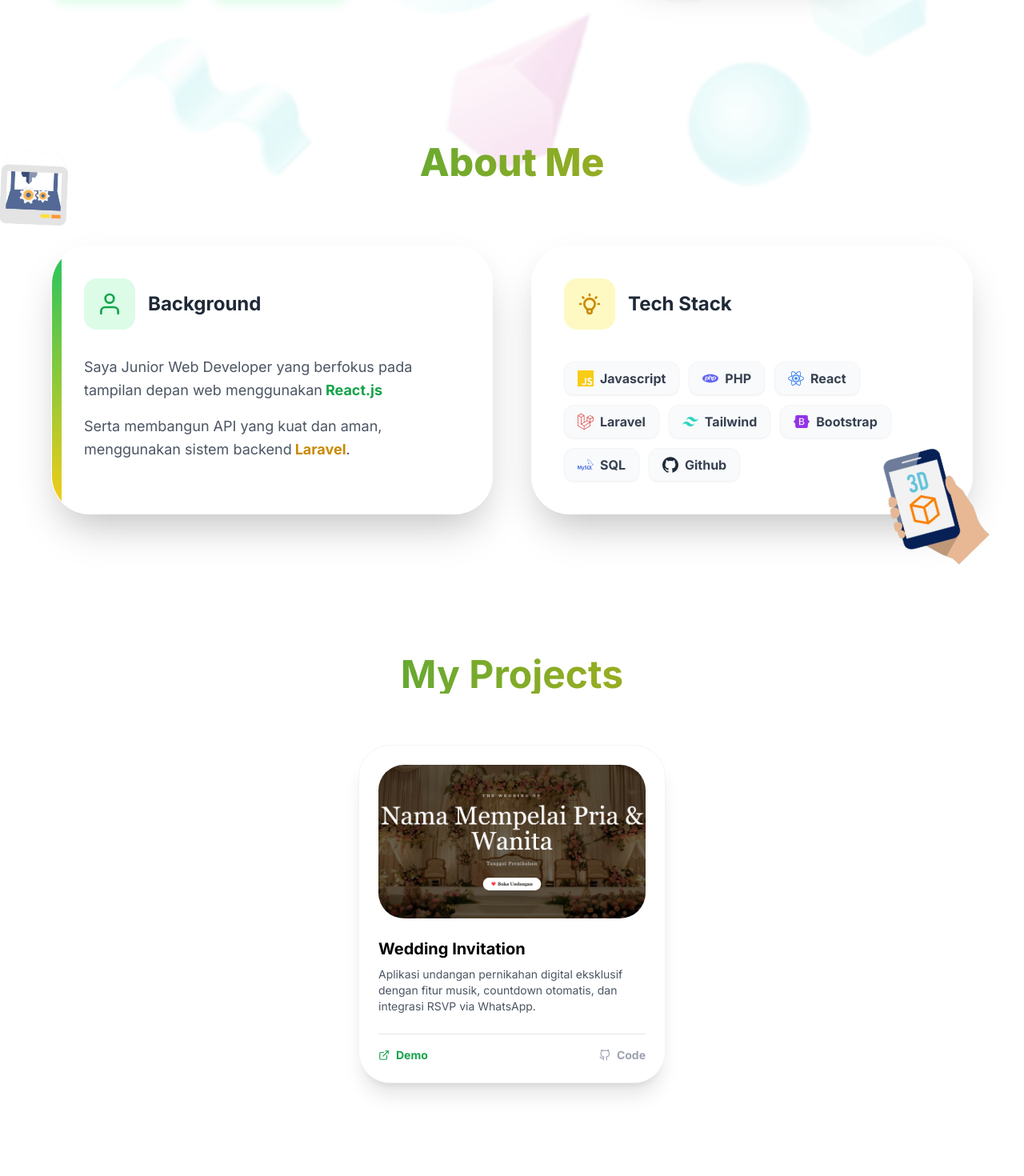
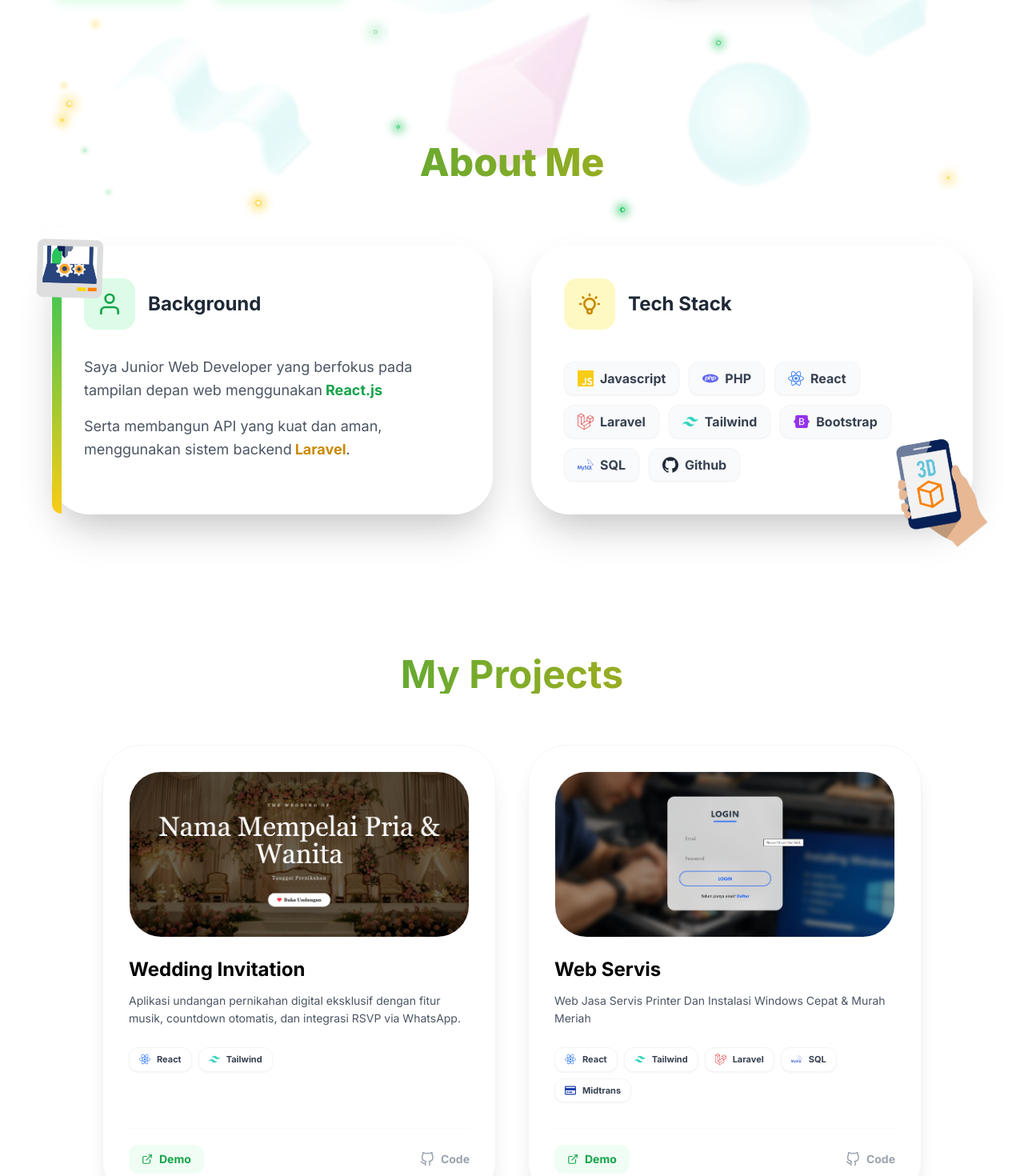
Before and after one commit to Dickyasyy/My-Portofolio, a React (Vite) app: page / in a window 1280 px wide. Shown: the part 520-1990 px from the top of the page at 80% size. Built offline with nearby package versions, Linux system fonts and the light colour scheme.

Commit message:
Menambah Efek Bintang-Bintang

```diff
--- a/src/App.jsx
+++ b/src/App.jsx
@@ -1,5 +1,5 @@
 import React, { useState } from "react";
-import { FaGithub, FaLinkedin, FaBars, FaTimes } from "react-icons/fa";
+import { FaGithub, FaLinkedin, FaBars, FaTimes, FaRegCreditCard } from "react-icons/fa";
 import { FiExternalLink, FiGithub } from "react-icons/fi";
 import {
   SiReact,
@@ -56,8 +56,94 @@ function App() {
     },
   ];
 
+  const projects = [
+    {
+      title: "Wedding Invitation",
+      description:
+        "Aplikasi undangan pernikahan digital eksklusif dengan fitur musik, countdown otomatis, dan integrasi RSVP via WhatsApp.",
+      image: GlobalImages.weddingProject,
+      demoLink: "https://undangan-pernikahan-eight-xi.vercel.app/",
+      codeLink: "https://github.com/Dickyasyy/Undangan-Pernikahan",
+      tech: [
+        { name: "React", icon: <SiReact className="text-blue-500" /> },
+        { name: "Tailwind", icon: <SiTailwindcss className="text-teal-400" /> },
+      ],
+      emoji: "💍",
+    },
+    {
+      title: "Web Servis",
+      description: "Web Jasa Servis Printer Dan Instalasi Windows Cepat & Murah Meriah",
+      image: GlobalImages.servisProject,
+      demoLink: "https://servis-laptop-frontend.vercel.app/",
+      codeLink: "https://github.com/Dickyasyy/servis-laptop-frontend",
+      tech: [
+        { name: "React", icon: <SiReact className="text-blue-500" /> },
+        { name: "Tailwind", icon: <SiTailwindcss className="text-teal-400" /> },
+        { name: "Laravel", icon: <SiLaravel className="text-red-600" /> },
+        { name: "SQL", icon: <SiMysql className="text-blue-700" /> },
+        { name: "Midtrans", icon: <FaRegCreditCard className="text-blue-800" /> }
+      ],
+      emoji: "🛍️",
+    },
+  ];
+
+  const StarSparkles = () => {
+    // Jumlah 100 agar lebih ramai dan terlihat jelas
+    const stars = Array.from({ length: 40 });
+
+    return (
+      <div className="fixed inset-0 pointer-events-none z-20 overflow-hidden">
+        {stars.map((_, i) => {
+          const size = Math.random() * 5 + 2;
+          const isGreen = Math.random() > 0.5; // 50% Hijau, 50% Kuning
+
+          return (
+            <motion.div
+              key={i}
+              className="absolute"
+              initial={{
+                opacity: 0,
+                x: Math.random() * 100 + "vw",
+                y: Math.random() * 100 + "vh",
+              }}
+              animate={{
+                opacity: [0, 1, 0.5, 1, 0], // Berkedip lebih tajam
+                scale: [0, 1, 1.2, 1, 0],
+                rotate: [0, 90, 180], // Sedikit rotasi agar dinamis
+              }}
+              transition={{
+                duration: Math.random() * 5 + 3,
+                repeat: Infinity,
+                delay: Math.random() * 10,
+                ease: "easeInOut",
+              }}
+              style={{
+                width: size + "px",
+                height: size + "px",
+              }}
+            >
+              {/* Logika Warna: Hijau atau Kuning */}
+              <div
+                className={`w-full h-full rounded-full blur-[0.3px]
+                  ${
+                    isGreen
+                      ? "bg-green-500 shadow-[0_0_12px_4px_rgba(34,197,94,0.8)]"
+                      : "bg-yellow-400 shadow-[0_0_12px_4px_rgba(250,204,21,0.8)]"
+                  }`}
+              />
+
+              {/* Inti Cahaya Putih (Agar terlihat seperti berlian/bintang asli) */}
+              <div className="absolute inset-[20%] bg-white rounded-full opacity-80" />
+            </motion.div>
+          );
+        })}
+      </div>
+    );
+  };
+
   return (
     <div className="relative min-h-screen w-full bg-white overflow-x-hidden">
+      <StarSparkles />
       {/* --- BACKGROUND ANIMASI GLOBAL --- */}
       <div className="fixed inset-0 z-0 pointer-events-none">
         <motion.img
@@ -284,58 +370,45 @@ function App() {
           id="about"
           className="px-4 md:px-8 lg:px-16 py-24 bg-transparent relative overflow-hidden"
         >
-          {/* --- ANIMASI GAMBAR TAMBAHAN --- */}
-          {/* Gambar 1: Kiri Atas - Posisi disesuaikan agar tidak terlalu bawah */}
-          <motion.img
-            src={GlobalImages.AnimAbout1}
-            alt="deco-1"
-            className="absolute top-24 -left-5 w-32 h-32 opacity-80 z-0 hidden lg:block"
-            animate={{
-              y: [0, -20, 0],
-              rotate: [0, 8, 0],
-              scale: [1, 1.05, 1],
-            }}
-            transition={{ duration: 5, repeat: Infinity, ease: "easeInOut" }}
-          />
-
           <div className="max-w-7xl mx-auto relative z-10">
             <motion.h2
               initial={{ opacity: 0, y: 20 }}
               whileInView={{ opacity: 1, y: 0 }}
+              viewport={{ once: true }}
               className="text-4xl md:text-5xl font-extrabold mb-20 text-center bg-gradient-to-r from-green-600 to-yellow-500 bg-clip-text text-transparent"
             >
               About Me
             </motion.h2>
 
             <div className="grid md:grid-cols-2 gap-12 relative">
-              {/* Gambar 2: Kanan Depan (Z-index lebih tinggi dari card) */}
+              {/* --- CARD 1: BACKGROUND --- */}
+              <motion.div
+                whileHover={{ y: -15 }}
+                initial={{ opacity: 0, x: -30 }}
+                whileInView={{ opacity: 1, x: 0 }}
+                viewport={{ once: true }}
+                className="group p-10 rounded-[3rem] bg-white/80 backdrop-blur-xl shadow-2xl border border-white relative z-10"
+              >
+                {/* ANIMASI 1: Sekarang di dalam Card 1 (Kiri Atas Card) */}
                 <motion.img
-                src={GlobalImages.AnimAbout2}
-                alt="deco-2"
-                className="absolute -bottom-16 -right-10 w-48 h-48 z-30 pointer-events-none hidden lg:block"
+                  src={GlobalImages.AnimAbout1}
+                  alt="deco-1"
+                  className="absolute -top-10 -left-10 w-24 h-24 md:w-32 md:h-32 z-20 pointer-events-none"
                   animate={{
-                  y: [0, 25, 0],
-                  rotate: [0, -15, 0],
+                    y: [0, -10, 0],
+                    rotate: [0, 5, 0],
                   }}
                   transition={{
-                  duration: 4,
+                    duration: 5,
                     repeat: Infinity,
                     ease: "easeInOut",
                   }}
                 />
 
-              {/* CARD 1: BACKGROUND */}
-              <motion.div
-                whileHover={{ y: -15 }}
-                initial={{ opacity: 0, x: -30 }}
-                whileInView={{ opacity: 1, x: 0 }}
-                className="group p-10 rounded-[3rem] bg-white/80 backdrop-blur-xl shadow-2xl border border-white relative overflow-hidden z-10"
-              >
-                <div className="absolute top-0 left-0 w-3 h-full bg-gradient-to-b from-green-500 to-yellow-400 group-hover:w-4 transition-all"></div>
+                <div className="absolute top-0 left-0 w-3 h-full bg-gradient-to-b from-green-500 to-yellow-400 group-hover:w-4 transition-all rounded-l-[3rem]"></div>
 
                 <div className="flex items-center gap-4 mb-8">
                   <div className="p-4 bg-green-100 rounded-2xl text-green-600">
-                    {/* Ikon User yang Pasti Muncul (Inline SVG) */}
                     <svg
                       width="32"
                       height="32"
@@ -372,13 +445,30 @@ function App() {
                 </p>
               </motion.div>
 
-              {/* CARD 2: TECH STACK */}
+              {/* --- CARD 2: TECH STACK --- */}
               <motion.div
                 whileHover={{ y: -15 }}
                 initial={{ opacity: 0, x: 30 }}
                 whileInView={{ opacity: 1, x: 0 }}
-                className="p-10 rounded-[3rem] bg-white/80 backdrop-blur-xl shadow-2xl border border-white z-10"
+                viewport={{ once: true }}
+                className="p-10 rounded-[3rem] bg-white/80 backdrop-blur-xl shadow-2xl border border-white relative z-10"
               >
+                {/* ANIMASI 2: Menempel di Card 2 (Kanan Bawah) */}
+                <motion.img
+                  src={GlobalImages.AnimAbout2}
+                  alt="deco-2"
+                  className="absolute -bottom-12 -right-10 w-32 h-32 md:w-44 md:h-44 z-30 pointer-events-none"
+                  animate={{
+                    y: [0, 15, 0],
+                    rotate: [0, -10, 0],
+                  }}
+                  transition={{
+                    duration: 4,
+                    repeat: Infinity,
+                    ease: "easeInOut",
+                  }}
+                />
+
                 <div className="flex items-center gap-4 mb-10">
                   <div className="p-4 bg-yellow-100 rounded-2xl text-yellow-600">
                     <svg
@@ -439,7 +529,8 @@ function App() {
                     <motion.span
                       key={skill.name}
                       whileHover={{ scale: 1.1, y: -5 }}
-                      className="flex items-center gap-2 px-4 py-2 bg-gray-50 rounded-xl font-bold text-gray-700 border border-gray-100 shadow-sm"
+                      whileTap={{ scale: 0.95 }} // Tambahan agar saat di-klik/sentuh di HP ada feedback
+                      className="flex items-center gap-2 px-4 py-2 bg-gray-50 rounded-xl font-bold text-gray-700 border border-gray-100 shadow-sm cursor-pointer touch-none"
                     >
                       <span className="text-xl">{skill.icon}</span> {skill.name}
                     </motion.span>
@@ -450,45 +541,7 @@ function App() {
           </div>
         </section>
 
-        {/* Projects Section */}
-        {/* <section
-          id="projects"
-          className="px-4 md:px-8 lg:px-16 py-20 bg-transparent"
-        >
-          <div className="max-w-7xl mx-auto">
-            <h2 className="text-3xl md:text-5xl font-bold mb-16 text-center bg-gradient-to-r from-green-600 to-yellow-500 bg-clip-text text-transparent">
-              My Projects
-            </h2>
-            <div className="grid md:grid-cols-3 gap-8">
-              {[1, 2, 3].map((item) => (
-                <motion.div
-                  key={item}
-                  whileHover={{ y: -10 }}
-                  className="bg-white/90 backdrop-blur-md p-6 rounded-[2.5rem] shadow-xl border border-gray-100 group"
-                >
-                  <div className="h-48 bg-gradient-to-br from-green-50 to-yellow-50 rounded-[2rem] mb-6 flex items-center justify-center text-5xl">
-                    🛍️
-                  </div>
-                  <h3 className="text-xl font-bold mb-2 group-hover:text-green-600 transition-colors">
-                    E-commerce App
-                  </h3>
-                  <p className="text-gray-600 mb-6 text-sm">
-                    Membangun platform belanja modern dengan integrasi payment
-                    gateway.
-                  </p>
-                  <div className="flex justify-between items-center border-t pt-4">
-                    <button className="text-green-600 font-bold text-sm flex items-center gap-2">
-                      <FiExternalLink /> Demo
-                    </button>
-                    <button className="text-gray-400 font-bold text-sm flex items-center gap-2">
-                      <FiGithub /> Code
-                    </button>
-                  </div>
-                </motion.div>
-              ))}
-            </div>
-          </div>
-        </section> */}
+        {/* Project Session */}
         <section
           id="projects"
           className="px-4 md:px-8 lg:px-16 py-20 bg-transparent"
@@ -498,50 +551,77 @@ function App() {
               My Projects
             </h2>
 
-            <div className="flex justify-center">
+            <div className="grid grid-cols-1 md:grid-cols-2 gap-10 max-w-5xl mx-auto">
+              {projects.map((project, index) => (
                 <motion.div
+                  key={index}
+                  initial={{ opacity: 0, y: 20 }}
+                  whileInView={{ opacity: 1, y: 0 }}
+                  viewport={{ once: true }}
+                  transition={{ delay: index * 0.1 }}
                   whileHover={{ y: -10 }}
-                className="w-full max-w-sm bg-white/90 backdrop-blur-md p-6 rounded-[2.5rem] shadow-xl border border-gray-100 group"
+                  whileTap={{ scale: 0.98 }}
+                  className="bg-white/90 backdrop-blur-md p-8 rounded-[3rem] shadow-xl border border-gray-100 group flex flex-col h-full"
                 >
-                {/* Kontainer Gambar Proyek */}
-                <div className="h-48 overflow-hidden rounded-[2rem] mb-6 flex items-center justify-center bg-stone-100">
+                  {/* Gambar Proyek */}
+                  <div className="h-52 overflow-hidden rounded-[2.5rem] mb-6 flex items-center justify-center bg-gray-50 relative border border-gray-100">
+                    {project.image ? (
                       <img
-                    src={GlobalImages.weddingProject}
-                    alt="Wedding Invitation Project"
-                    className="w-full h-full object-cover group-hover:scale-110 transition-transform duration-500"
+                        src={project.image}
+                        alt={project.title}
+                        className="w-full h-full object-cover group-hover:scale-110 transition-transform duration-700"
                       />
+                    ) : (
+                      <span className="text-6xl group-hover:scale-125 transition-all duration-500">
+                        {project.emoji}
+                      </span>
+                    )}
                   </div>
 
-                <h3 className="text-xl font-bold mb-2 group-hover:text-green-600 transition-colors">
-                  Wedding Invitation
+                  <h3 className="text-2xl font-bold mb-3 group-hover:text-green-600 transition-colors">
+                    {project.title}
                   </h3>
-                <p className="text-gray-600 mb-6 text-sm">
-                  Aplikasi undangan pernikahan digital eksklusif dengan fitur
-                  musik, countdown otomatis, dan integrasi RSVP via WhatsApp.
+
+                  <p className="text-gray-600 mb-6 text-sm leading-relaxed">
+                    {project.description}
                   </p>
 
-                <div className="flex justify-between items-center border-t pt-4">
-                  {/* Link Demo - Ganti button jadi tag <a> */}
+                  {/* TECH STACK ALA "ABOUT ME" */}
+                  <div className="flex flex-wrap gap-2 mb-8">
+                    {project.tech.map((skill, i) => (
+                      <motion.span
+                        key={i}
+                        whileHover={{ scale: 1.05, y: -2 }}
+                        whileTap={{ scale: 0.95 }}
+                        className="flex items-center gap-2 px-3 py-1.5 bg-white rounded-xl font-bold text-[11px] text-gray-700 border border-gray-100 shadow-sm cursor-default"
+                      >
+                        <span className="text-sm">{skill.icon}</span>{" "}
+                        {skill.name}
+                      </motion.span>
+                    ))}
+                  </div>
+
+                  {/* Tombol Action */}
+                  <div className="flex justify-between items-center border-t border-gray-50 pt-5 mt-auto">
                     <a
-                    href="https://undangan-pernikahan-eight-xi.vercel.app/"
+                      href={project.demoLink}
                       target="_blank"
                       rel="noopener noreferrer"
-                    className="text-green-600 font-bold text-sm flex items-center gap-2 hover:underline"
+                      className="px-4 py-2 bg-green-50 text-green-600 rounded-xl font-bold text-sm flex items-center gap-2 hover:bg-green-600 hover:text-white transition-all duration-300"
                     >
                       <FiExternalLink /> Demo
                     </a>
-
-                  {/* Link Code - Lakukan hal yang sama untuk GitHub jika ada linknya */}
                     <a
-                    href="https://github.com/Dickyasyy/Undangan-Pernikahan"
+                      href={project.codeLink}
                       target="_blank"
                       rel="noopener noreferrer"
-                    className="text-gray-400 font-bold text-sm flex items-center gap-2 hover:text-stone-600"
+                      className="text-gray-400 font-bold text-sm flex items-center gap-2 hover:text-gray-800 transition-colors"
                     >
-                    <FiGithub /> Code
+                      <FiGithub size={18} /> Code
                     </a>
                   </div>
                 </motion.div>
+              ))}
             </div>
           </div>
         </section>
--- a/src/assets/index.js
+++ b/src/assets/index.js
@@ -1,6 +1,7 @@
 // Import Foto
 import Profil from "./Images/Profil.png";
 import weddingProject from "./Images/project wedding.png";
+import servisProject from "./Images/Web Servis Printer.png";
 
 // Import Semua Animasi
 import AnimFly from "./Animasi/animasi orang terbang.png";
@@ -13,6 +14,7 @@ import AnimProject from "./Animasi/animasi project.png";
 export const GlobalImages = {
   Profil,
   weddingProject,
+  servisProject,
   AnimFly,
   AnimClick,
   AnimAbout1,
```
Also changed, not shown: src/assets/Images/Web Servis Printer.png (added). Lines whose indentation alone changed are shown as unchanged.
